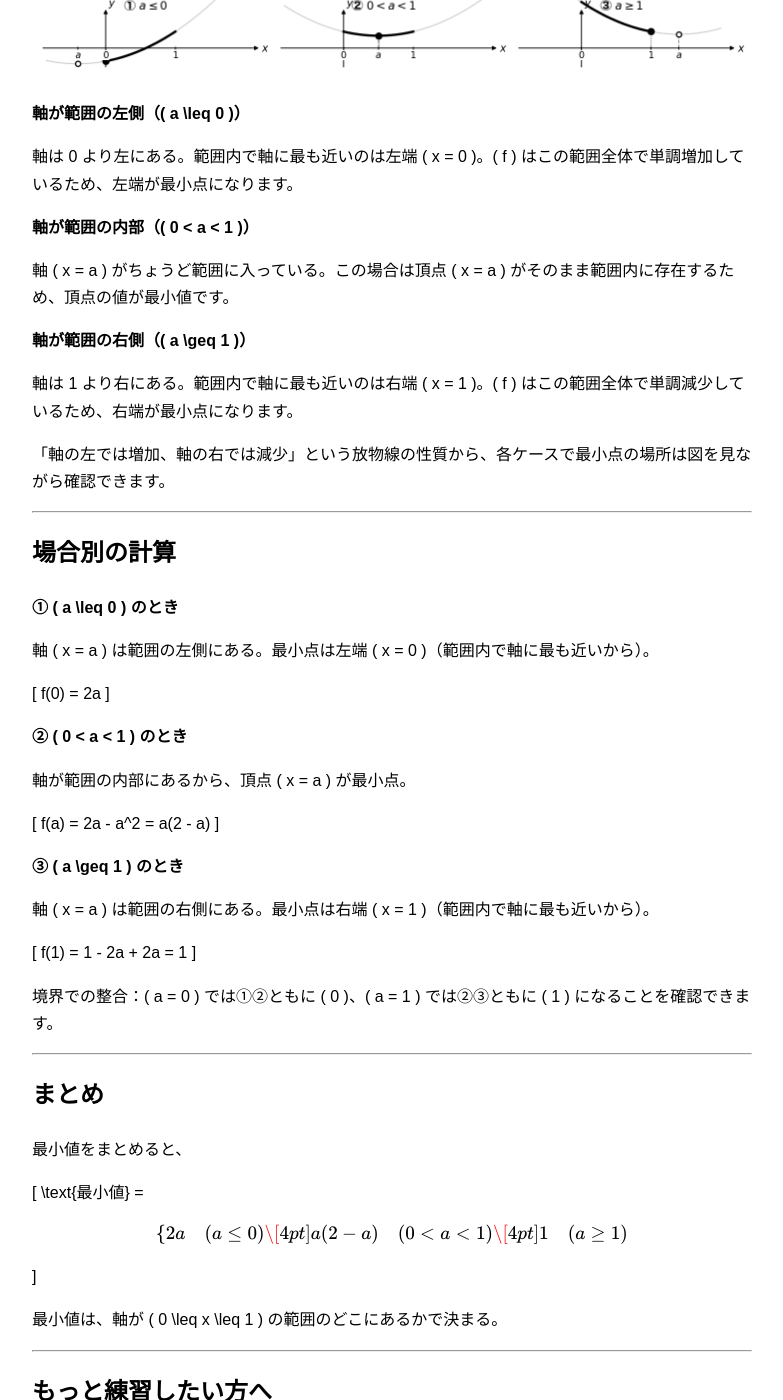
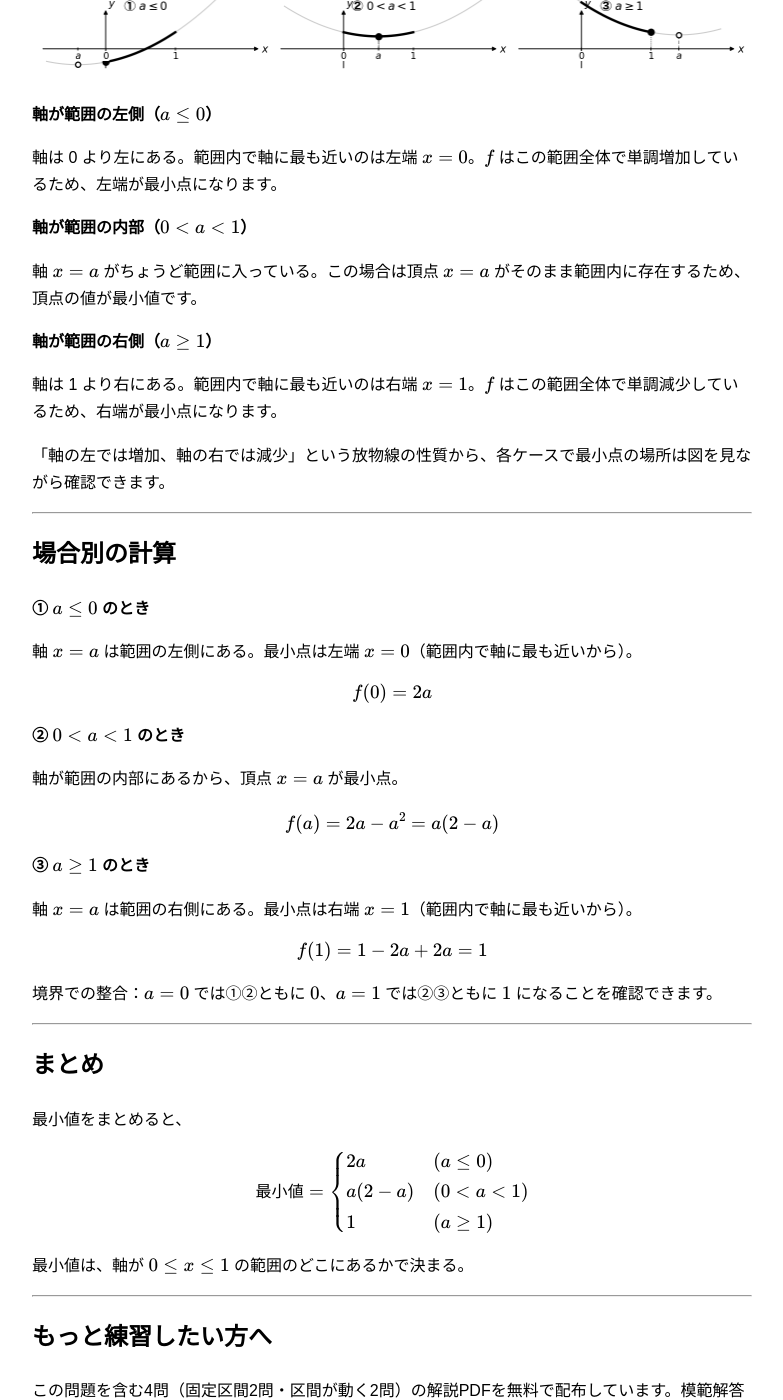
Before and after one commit to hmathproject/math-explanation-site, a Jekyll site: the page built from quadratic-min-fixed-range.md, in a window 1280 px wide and 1400 px high, scrolled down 917 px. Shown: the whole window, without its empty margins (248-1031 px from the left). Built offline with Jekyll 4.4.1, drawn with Linux system fonts in a browser that asks for light colours; some of the changed text lies outside the part shown.

Commit message:
コミットメッセージ

```diff
--- a/quadratic-min-fixed-range.md
+++ b/quadratic-min-fixed-range.md
@@ -13,7 +13,7 @@ title: 二次関数の最小値（固定区間）
 
 ## 問題
 
-\( 0 \leq x \leq 1 \) において、\( f(x) = x^2 - 2ax + 2a \) の最小値を求めよ。
+\\( 0 \leq x \leq 1 \\) において、\\( f(x) = x^2 - 2ax + 2a \\) の最小値を求めよ。
 
 ---
 
@@ -21,35 +21,37 @@ title: 二次関数の最小値（固定区間）
 
 最初にすることは**平方完成**です。
 
-\[
+<div>
+$$
 f(x) = (x - a)^2 + 2a - a^2
-\]
+$$
+</div>
 
-これで、軸は \( x = a \)、頂点は \( (a,\ 2a - a^2) \) とわかります。
+これで、軸は \\( x = a \\)、頂点は \\( (a,\ 2a - a^2) \\) とわかります。
 
 上に凸の放物線では、軸から離れるほど値が大きくなります。逆にいうと、**軸に最も近い点が最小値を与えます**。
 
-ここで問題は「\( a \) がパラメータとして動く」という点です。\( a \) の値が変わるたびに軸 \( x = a \) の位置が変わるため、最小点の場所も変わります。だから「場合分け」が必要になります。
+ここで問題は「\\( a \\) がパラメータとして動く」という点です。\\( a \\) の値が変わるたびに軸 \\( x = a \\) の位置が変わるため、最小点の場所も変わります。だから「場合分け」が必要になります。
 
 ---
 
 ## 場合分けの根拠
 
-軸 \( x = a \) が \( 0 \leq x \leq 1 \) の範囲に対してどこにあるか——この位置関係だけを見れば、最小点の場所は自然に決まります。
+軸 \\( x = a \\) が \\( 0 \leq x \leq 1 \\) の範囲に対してどこにあるか——この位置関係だけを見れば、最小点の場所は自然に決まります。
 
 ![3ケースのグラフ](./assets/images/quadratic-min-fixed-range-combined.png)
 
-**軸が範囲の左側（\( a \leq 0 \)）**
+**軸が範囲の左側（\\( a \leq 0 \\)）**
 
-軸は 0 より左にある。範囲内で軸に最も近いのは左端 \( x = 0 \)。\( f \) はこの範囲全体で単調増加しているため、左端が最小点になります。
+軸は 0 より左にある。範囲内で軸に最も近いのは左端 \\( x = 0 \\)。\\( f \\) はこの範囲全体で単調増加しているため、左端が最小点になります。
 
-**軸が範囲の内部（\( 0 < a < 1 \)）**
+**軸が範囲の内部（\\( 0 < a < 1 \\)）**
 
-軸 \( x = a \) がちょうど範囲に入っている。この場合は頂点 \( x = a \) がそのまま範囲内に存在するため、頂点の値が最小値です。
+軸 \\( x = a \\) がちょうど範囲に入っている。この場合は頂点 \\( x = a \\) がそのまま範囲内に存在するため、頂点の値が最小値です。
 
-**軸が範囲の右側（\( a \geq 1 \)）**
+**軸が範囲の右側（\\( a \geq 1 \\)）**
 
-軸は 1 より右にある。範囲内で軸に最も近いのは右端 \( x = 1 \)。\( f \) はこの範囲全体で単調減少しているため、右端が最小点になります。
+軸は 1 より右にある。範囲内で軸に最も近いのは右端 \\( x = 1 \\)。\\( f \\) はこの範囲全体で単調減少しているため、右端が最小点になります。
 
 「軸の左では増加、軸の右では減少」という放物線の性質から、各ケースで最小点の場所は図を見ながら確認できます。
 
@@ -57,31 +59,37 @@ f(x) = (x - a)^2 + 2a - a^2
 
 ## 場合別の計算
 
-**① \( a \leq 0 \) のとき**
+**① \\( a \leq 0 \\) のとき**
 
-軸 \( x = a \) は範囲の左側にある。最小点は左端 \( x = 0 \)（範囲内で軸に最も近いから）。
+軸 \\( x = a \\) は範囲の左側にある。最小点は左端 \\( x = 0 \\)（範囲内で軸に最も近いから）。
 
-\[
+<div>
+$$
 f(0) = 2a
-\]
+$$
+</div>
 
-**② \( 0 < a < 1 \) のとき**
+**② \\( 0 < a < 1 \\) のとき**
 
-軸が範囲の内部にあるから、頂点 \( x = a \) が最小点。
+軸が範囲の内部にあるから、頂点 \\( x = a \\) が最小点。
 
-\[
+<div>
+$$
 f(a) = 2a - a^2 = a(2 - a)
-\]
+$$
+</div>
 
-**③ \( a \geq 1 \) のとき**
+**③ \\( a \geq 1 \\) のとき**
 
-軸 \( x = a \) は範囲の右側にある。最小点は右端 \( x = 1 \)（範囲内で軸に最も近いから）。
+軸 \\( x = a \\) は範囲の右側にある。最小点は右端 \\( x = 1 \\)（範囲内で軸に最も近いから）。
 
-\[
+<div>
+$$
 f(1) = 1 - 2a + 2a = 1
-\]
+$$
+</div>
 
-境界での整合：\( a = 0 \) では①②ともに \( 0 \)、\( a = 1 \) では②③ともに \( 1 \) になることを確認できます。
+境界での整合：\\( a = 0 \\) では①②ともに \\( 0 \\)、\\( a = 1 \\) では②③ともに \\( 1 \\) になることを確認できます。
 
 ---
 
@@ -89,16 +97,18 @@ f(1) = 1 - 2a + 2a = 1
 
 最小値をまとめると、
 
-\[
+<div>
+$$
 \text{最小値} =
 \begin{cases}
 2a & (a \leq 0) \\[4pt]
 a(2 - a) & (0 < a < 1) \\[4pt]
 1 & (a \geq 1)
 \end{cases}
-\]
+$$
+</div>
 
-最小値は、軸が \( 0 \leq x \leq 1 \) の範囲のどこにあるかで決まる。
+最小値は、軸が \\( 0 \leq x \leq 1 \\) の範囲のどこにあるかで決まる。
 
 ---
 
```
Also changed, not shown: index.md (+3 -3 lines), quadratic-max-fixed-range.md (+29 -21 lines).
